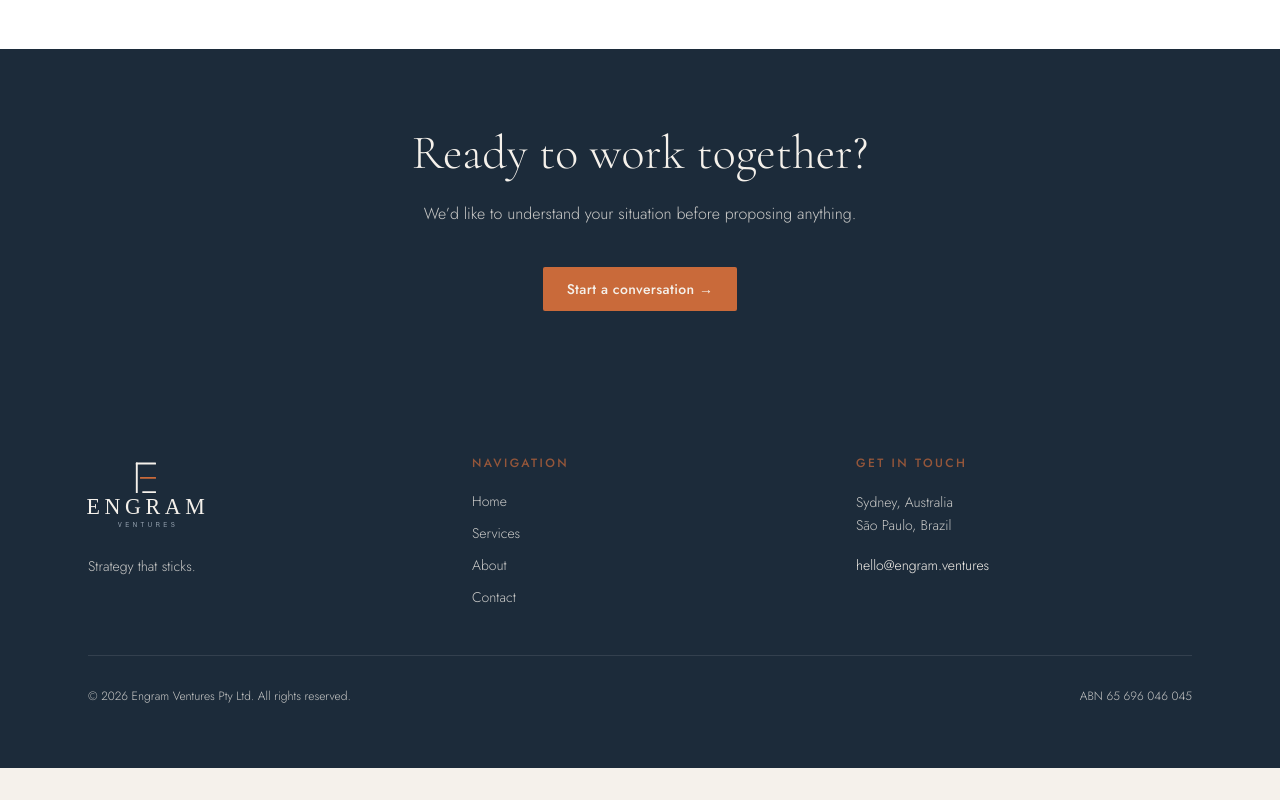
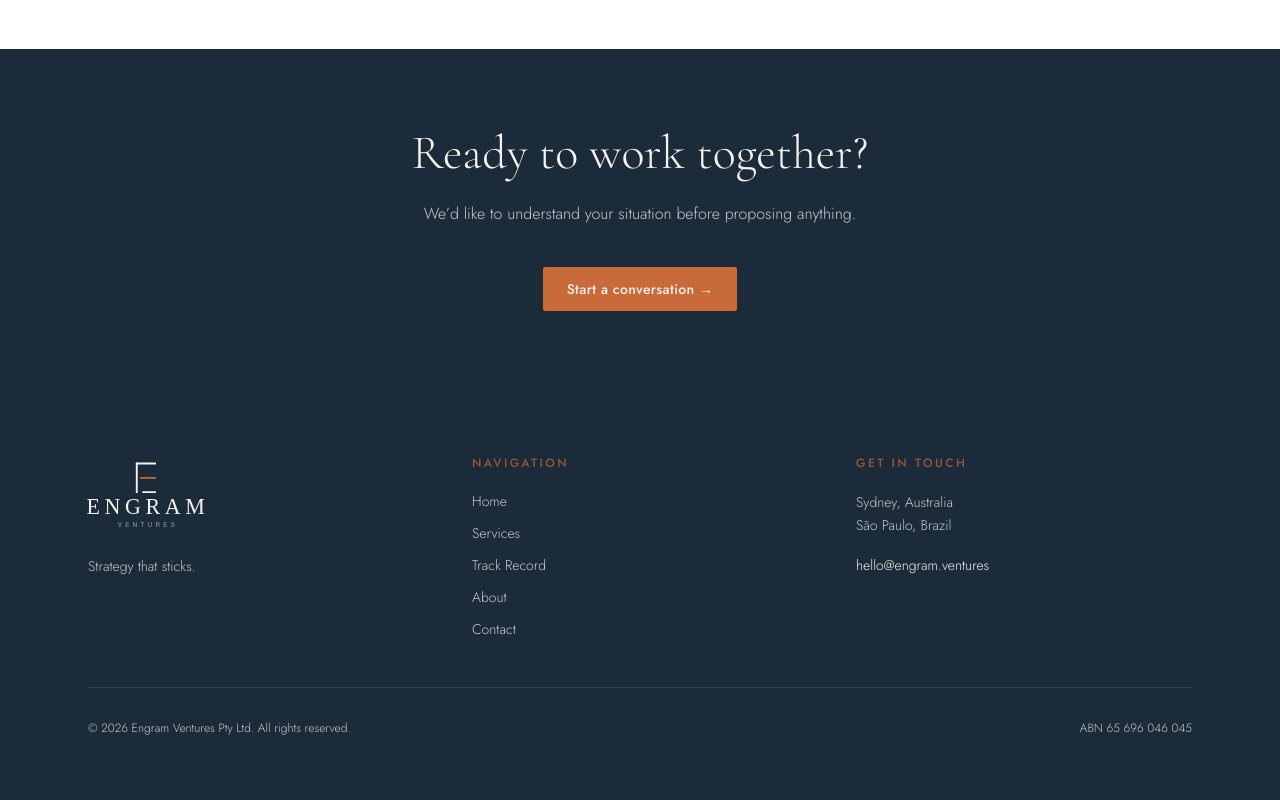
Before and after one commit to engram-ventures/engram-website, a Next.js app: page /en/about in a window 1280 px wide. Shown: the part 2267-3067 px from the top of the page. Before the commit the page ends 3035 px from the top, so only its background shows below. Built offline with nearby package versions, Linux system fonts and the light colour scheme.

Commit message:
feat(footer): add Track Record link

```diff
--- a/components/Footer.tsx
+++ b/components/Footer.tsx
@@ -8,6 +8,7 @@ export default async function Footer() {
   const navLinks = [
     { href: "/" as const, label: t("home") },
     { href: "/services" as const, label: t("services") },
+    { href: "/track-record" as const, label: t("trackRecord") },
     { href: "/about" as const, label: t("about") },
     { href: "/contact" as const, label: t("contact") },
   ];
```
